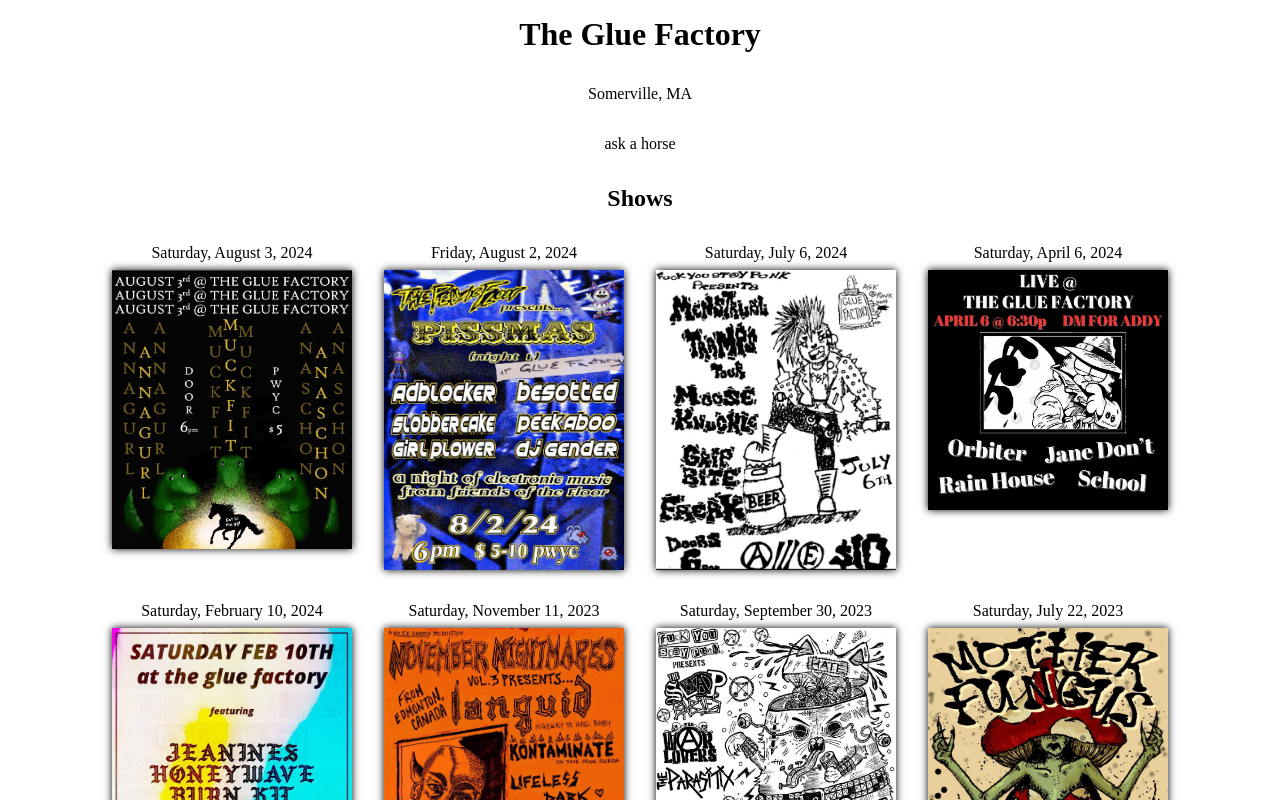
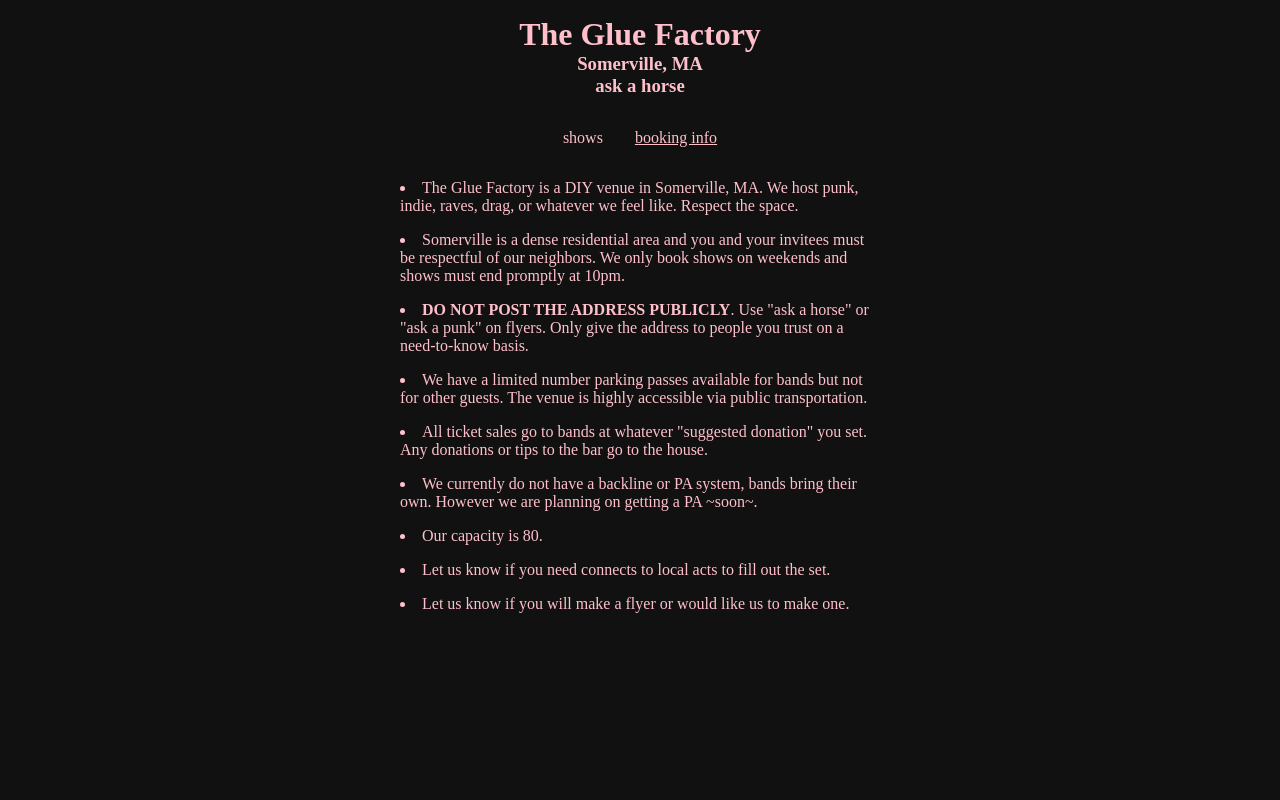
Before and after one commit to horseyhouse/glue-factory, a JavaScript app: page /#/booking in a window 1280 px wide. Before the commit this address led to /. Shown: the top 800 px of the page. Built offline with nearby package versions, Linux system fonts and the light colour scheme.

Commit message:
booking info

```diff
--- a/components/App.vue
+++ b/components/App.vue
@@ -1,12 +1,53 @@
-<script setup lang="ts">
-import Flyers from "./Flyers.vue";
-</script>
+<template>
+    <header>
+        <h1>The Glue Factory</h1>
+        <h3>Somerville, MA</h3>
+        <h3>ask a horse</h3>
+    </header>
+    <nav>
+        <ul>
+            <li><RouterLink to="/">shows</RouterLink></li>
+            <li><RouterLink to="/booking">booking info</RouterLink></li>
+        </ul>
+    </nav>
+    <main>
+        <RouterView />
+    </main>
+</template>
 
-<template>
-    <h1>The Glue Factory</h1>
-    <p>Somerville, MA</p>
-    <p>ask a horse</p>
+<style>
+a {
+    text-decoration: none;
+    color: inherit;
+}
 
-    <h2>Shows</h2>
-    <Flyers />
-</template>
+a:hover {
+    text-decoration: underline;
+}
+
+.router-link-active {
+    text-decoration: underline;
+}
+
+header {
+    padding: 1rem;
+}
+
+nav {
+    ul {
+        list-style-type: none;
+        display: flex;
+        gap: 2rem;
+        align-items: center;
+        justify-content: center;
+        flex-wrap: wrap;
+    }
+}
+
+main {
+    padding: 1rem;
+    display: flex;
+    flex-direction: column;
+    align-items: center;
+}
+</style>
--- /dev/null
+++ b/components/Booking.vue
@@ -0,0 +1,49 @@
+<template>
+    <ul class="booking">
+        <li>
+            The Glue Factory is a DIY venue in Somerville, MA. We host punk,
+            indie, raves, drag, or whatever we feel like. Respect the space.
+        </li>
+        <li>
+            Somerville is a dense residential area and you and your invitees
+            must be respectful of our neighbors. We only book shows on weekends
+            and shows must end promptly at 10pm.
+        </li>
+
+        <li>
+            <strong>DO NOT POST THE ADDRESS PUBLICLY</strong>. Use "ask a horse"
+            or "ask a punk" on flyers. Only give the address to people you trust
+            on a need-to-know basis.
+        </li>
+        <li>
+            We have a limited number parking passes available for bands but not
+            for other guests. The venue is highly accessible via public
+            transportation.
+        </li>
+        <li>
+            All ticket sales go to bands at whatever "suggested donation" you
+            set. Any donations or tips to the bar go to the house.
+        </li>
+        <li>
+            We currently do not have a backline or PA system, bands bring their
+            own. However we are planning on getting a PA ~soon~.
+        </li>
+        <li>Our capacity is 80.</li>
+        <li>
+            Let us know if you need connects to local acts to fill out the set.
+        </li>
+        <li>
+            Let us know if you will make a flyer or would like us to make one.
+        </li>
+    </ul>
+</template>
+
+<style>
+ul.booking {
+    max-width: 30rem;
+    text-align: left;
+    display: flex;
+    flex-direction: column;
+    gap: 1rem;
+}
+</style>
--- a/components/Flyers.vue
+++ b/components/Flyers.vue
@@ -72,7 +72,7 @@ ul.flyers {
     img {
         width: 100%;
         height: auto;
-        box-shadow: 0 0 0.5rem black;
+        box-shadow: 0 0 0.7rem pink;
     }
 }
 </style>
--- a/index.html
+++ b/index.html
@@ -4,6 +4,13 @@
         <meta charset="utf-8" />
         <title>The Glue Factory</title>
         <meta name="viewport" content="width=device-width, initial-scale=1.0" />
+        <script>
+            const redirect = sessionStorage.redirect;
+            delete sessionStorage.redirect;
+            if (redirect && redirect !== location.href) {
+                history.replaceState(null, null, redirect);
+            }
+        </script>
     </head>
     <body>
         <div id="app"></div>
--- a/main.ts
+++ b/main.ts
@@ -1,5 +1,23 @@
 import { createApp } from "vue";
+import {
+  createRouter,
+  createWebHistory,
+  createWebHashHistory,
+} from "vue-router";
 import "./style.css";
 import App from "./components/App.vue";
+import Flyers from "./components/Flyers.vue";
+import Booking from "./components/Booking.vue";
 
-createApp(App).mount("#app");
+const routes = [
+  { path: "/", component: Flyers },
+  { path: "/booking", component: Booking },
+];
+const router = createRouter({
+  history: ["localhost", "127.0.0.1"].includes(window.location.hostname)
+    ? createWebHashHistory()
+    : createWebHistory(),
+  routes,
+});
+
+createApp(App).use(router).mount("#app");
--- a/package.json
+++ b/package.json
@@ -22,5 +22,8 @@
   "devDependencies": {
     "@vitejs/plugin-vue": "^5.1.1",
     "vite": "^5.3.5"
+  },
+  "dependencies": {
+    "vue-router": "^4.4.1"
   }
 }
--- /dev/null
+++ b/public/404.html
@@ -0,0 +1,4 @@
+<script>
+    sessionStorage.redirect = location.href;
+</script>
+<meta http-equiv="refresh" content="0;URL='/'" />
--- a/style.css
+++ b/style.css
@@ -2,13 +2,23 @@
     margin: 0;
     padding: 0;
     box-sizing: border-box;
+    list-style-position: inside;
+}
+
+:root {
+    background: #111;
+    color: pink;
 }
 
 #app {
     display: flex;
     justify-content: center;
     flex-direction: column;
+    align-items: center;
     text-align: center;
-    gap: 2rem;
-    margin: 1rem;
+    gap: 1rem;
+
+    > * {
+        width: 100%;
+    }
 }
```
Also changed, not shown: 1 other file (tests, documents, lock files or other folders).
